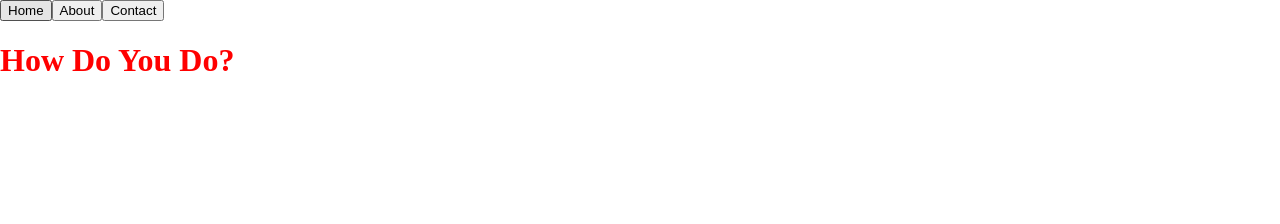
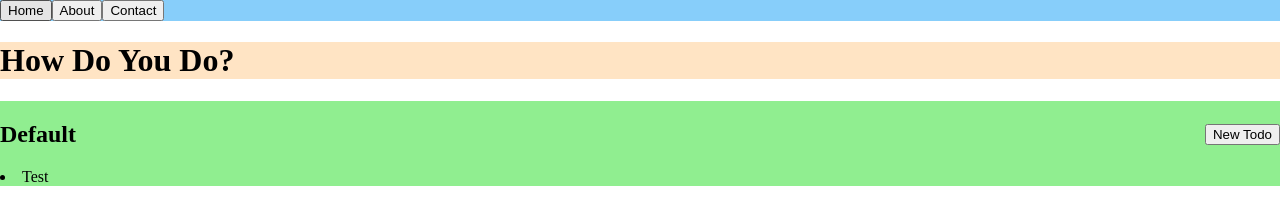
Before and after one commit to jaredaritter/todo, a website built with webpack: page dist/index.html in a window 1280 px wide. Built offline with nearby package versions, Linux system fonts and the light colour scheme.

Commit message:
Basic styling for clarity in components. Add basic item input to default list

```diff
--- a/src/index.js
+++ b/src/index.js
@@ -1,11 +1,13 @@
 import './style.css';
 import { nav } from './nav.js';
 import { header } from './header.js';
+import { item } from './item.js';
 
 const navLinks = ['Home', 'About', 'Contact'];
 const headerText = 'How Do You Do?';
 
 nav(navLinks);
 header(headerText);
+item();
 
 console.log('index working');
--- /dev/null
+++ b/src/item.js
@@ -0,0 +1,24 @@
+function item() {
+  console.log('item working');
+
+  const attributes = {
+    title: '',
+    description: '',
+    dueDate: '',
+    priority: '',
+    notes: '',
+    checklist: '',
+  };
+
+  const project = document.querySelector('.project');
+  const list = document.querySelector('.list');
+  const newTodo = document.querySelector('.new-todo');
+
+  newTodo.addEventListener('click', (e) => {
+    let element = document.createElement('li');
+    element.textContent = prompt('What would you like to add?');
+    list.appendChild(element);
+  });
+}
+
+export { item };
--- a/src/style.css
+++ b/src/style.css
@@ -4,6 +4,20 @@ body {
   padding: 0;
 }
 
-div {
-  color: red;
+.nav {
+  background-color: lightskyblue;
 }
+
+.header {
+  background-color: bisque;
+}
+
+.content {
+  background-color: lightgreen;
+}
+
+.project .inputs {
+  display: flex;
+  justify-content: space-between;
+  align-items: center;
+}
```
Also changed, not shown: dist/index.html.
